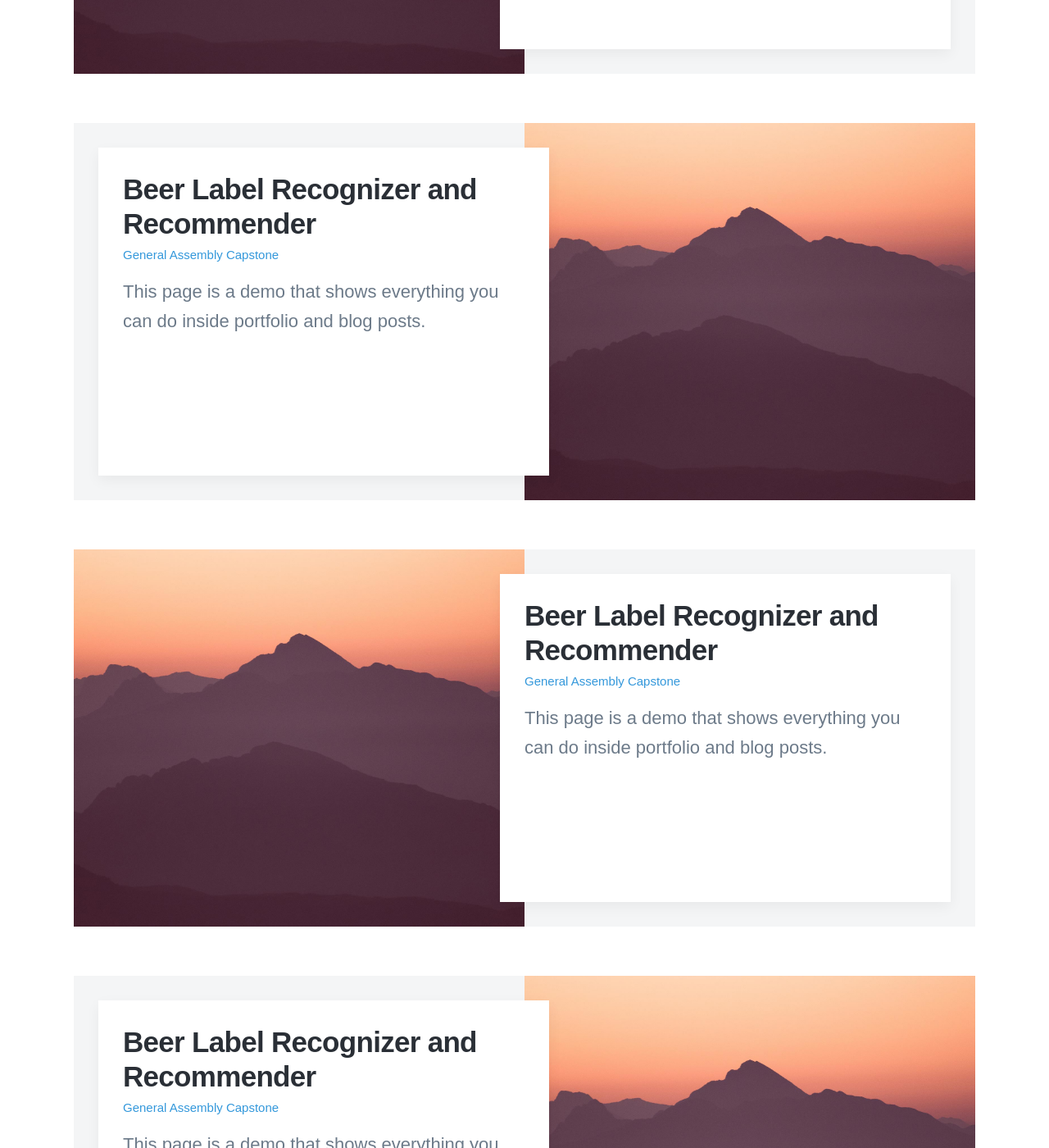
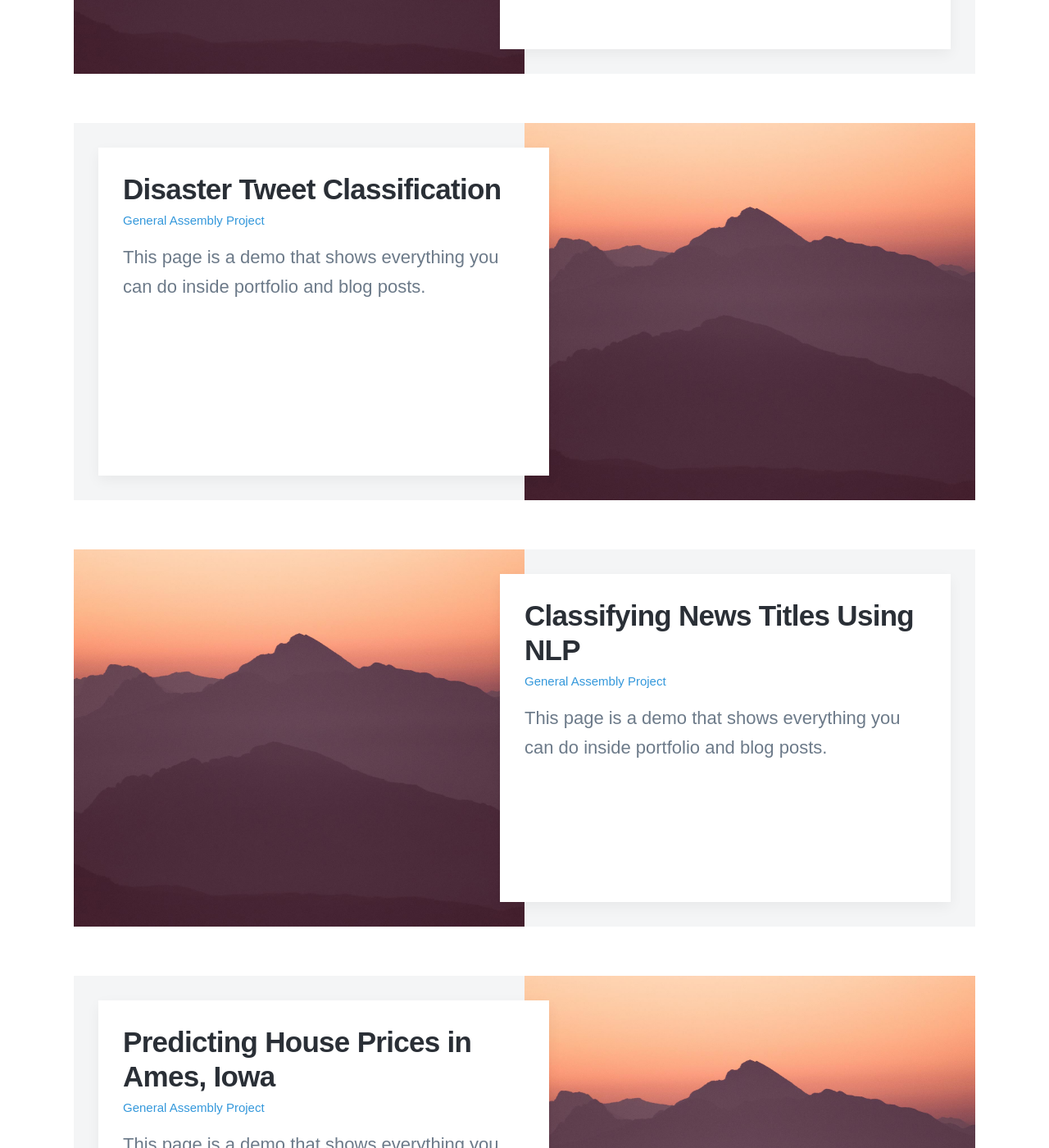
Before and after one commit to javimtza/javimtza.github.io, a Jekyll site: the page built from index.html, in a window 1280 px wide and 1400 px high, scrolled down 1012 px. Shown: the whole window at 82% size. Built offline with Jekyll 4.4.1, drawn with Linux system fonts in a browser that asks for light colours; nearby versions of some CDN libraries; some web fonts are replaced.

Commit message:
Update index.html

```diff
--- a/index.html
+++ b/index.html
@@ -52,8 +52,8 @@ featured_image: /images/demo/home.jpg
 
 			<div class="post__content-wrap">
 				<div class="post__content">
-					<h2 class="post__title"><a href="{{https://github.com/javimtza/DSI-Capstone}}">Beer Label Recognizer and Recommender</a></h2>
-					<p class="post__subtitle">General Assembly Capstone</p>
+					<h2 class="post__title"><a href="{{https://github.com/javimtza/DSI-Capstone}}">Disaster Tweet Classification</a></h2>
+					<p class="post__subtitle">General Assembly Project</p>
 					<p class="post__description">{{ project.description }}</p>
 				</div>
 			</div>
@@ -68,8 +68,8 @@ featured_image: /images/demo/home.jpg
 
 			<div class="post__content-wrap">
 				<div class="post__content">
-					<h2 class="post__title"><a href="{{https://github.com/javimtza/DSI-Capstone}}">Beer Label Recognizer and Recommender</a></h2>
-					<p class="post__subtitle">General Assembly Capstone</p>
+					<h2 class="post__title"><a href="{{https://github.com/javimtza/DSI-Capstone}}">Classifying News Titles Using NLP</a></h2>
+					<p class="post__subtitle">General Assembly Project</p>
 					<p class="post__description">{{ project.description }}</p>
 				</div>
 			</div>
@@ -84,8 +84,8 @@ featured_image: /images/demo/home.jpg
 
 			<div class="post__content-wrap">
 				<div class="post__content">
-					<h2 class="post__title"><a href="{{https://github.com/javimtza/DSI-Capstone}}">Beer Label Recognizer and Recommender</a></h2>
-					<p class="post__subtitle">General Assembly Capstone</p>
+					<h2 class="post__title"><a href="{{https://github.com/javimtza/DSI-Capstone}}">Predicting House Prices in Ames, Iowa</a></h2>
+					<p class="post__subtitle">General Assembly Project</p>
 					<p class="post__description">{{ project.description }}</p>
 				</div>
 			</div>
```
